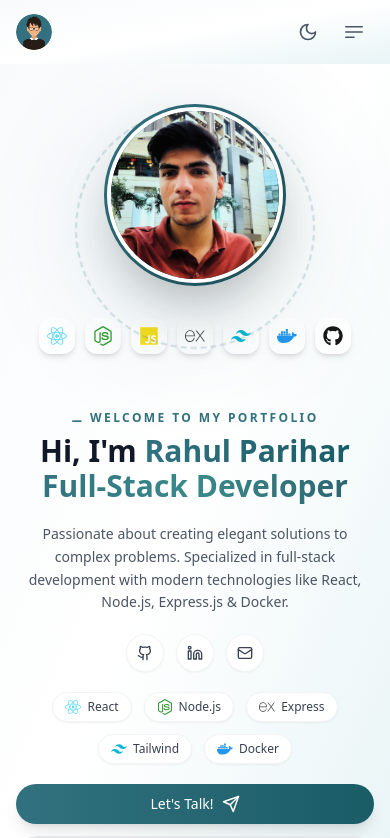
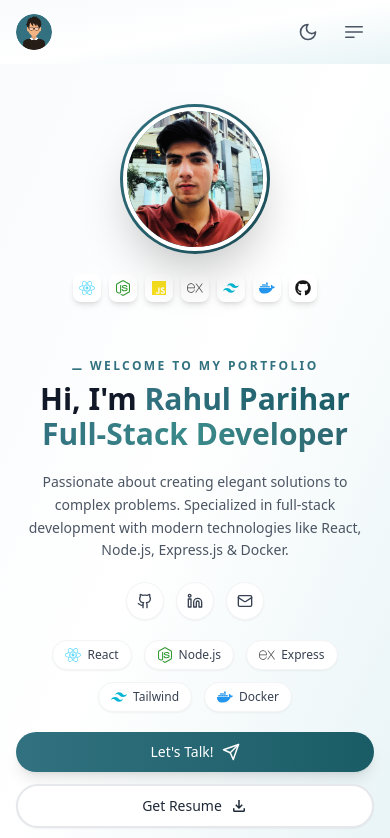
Before and after one commit to rahulparihar-del/Personal-Portfolio, a React (Vite) app: page / in a window 390 px wide. Shown: the top 838 px of the page. Built offline with nearby package versions, Linux system fonts and the light colour scheme.

Commit message:
fix: Adjust styles for HeroImage component and improve mobile responsiveness

```diff
--- a/src/components/Hero/HeroImage.tsx
+++ b/src/components/Hero/HeroImage.tsx
@@ -28,15 +28,15 @@ const HeroImage: React.FC<HeroImageProps> = ({ src, alt }) => {
       onMouseEnter={() => setIsHovered(true)}
       onMouseLeave={() => setIsHovered(false)}
     >
-      {/* Decorative dashed ring */}
+      {/* Decorative dashed ring — hidden on mobile */}
       <motion.div
-        className="absolute w-[240px] h-[240px] sm:w-[310px] sm:h-[310px] md:w-[370px] md:h-[370px] lg:w-[430px] lg:h-[430px] rounded-full border-2 border-dashed border-[#327280]/20 z-0"
+        className="absolute hidden sm:block w-[310px] h-[310px] md:w-[370px] md:h-[370px] lg:w-[430px] lg:h-[430px] rounded-full border-2 border-dashed border-[#327280]/20 z-0"
         animate={{ rotate: 360 }}
         transition={{ duration: 30, repeat: Infinity, ease: "linear" }}
       />
 
-      {/* Soft glow */}
-      <div className="absolute w-[200px] h-[200px] sm:w-[260px] sm:h-[260px] md:w-[320px] md:h-[320px] lg:w-[380px] lg:h-[380px] rounded-full blur-3xl opacity-15 z-0 bg-[#327280]" />
+      {/* Soft glow — hidden on mobile */}
+      <div className="absolute hidden sm:block w-[260px] h-[260px] md:w-[320px] md:h-[320px] lg:w-[380px] lg:h-[380px] rounded-full blur-3xl opacity-15 z-0 bg-[#327280]" />
 
       {/* Main Image with gradient border */}
       <motion.div
@@ -47,7 +47,7 @@ const HeroImage: React.FC<HeroImageProps> = ({ src, alt }) => {
         <img
           src={src}
           alt={alt}
-          className="rounded-full w-44 h-44 sm:w-56 sm:h-56 md:w-72 md:h-72 lg:w-80 lg:h-80 xl:w-[22rem] xl:h-[22rem] object-cover border-4 border-white dark:border-gray-800"
+          className="rounded-full w-36 h-36 sm:w-56 sm:h-56 md:w-72 md:h-72 lg:w-80 lg:h-80 xl:w-[22rem] xl:h-[22rem] object-cover border-4 border-white dark:border-gray-800"
         />
       </motion.div>
 
@@ -101,17 +101,17 @@ const HeroImage: React.FC<HeroImageProps> = ({ src, alt }) => {
       </motion.div>
 
       {/* Mobile-only tech strip */}
-      <div className="flex sm:hidden justify-center gap-2.5 mt-8 flex-wrap px-2">
+      <div className="flex sm:hidden justify-center gap-2 mt-5 flex-wrap px-4">
         {orbitIcons.map((item, index) => (
           <motion.div
             key={item.label}
-            className="bg-white dark:bg-gray-800 rounded-xl shadow-md p-2 flex items-center justify-center"
+            className="bg-white dark:bg-gray-800 rounded-lg shadow-md p-1.5 flex items-center justify-center"
             initial={{ opacity: 0, y: 20 }}
             animate={{ opacity: 1, y: 0 }}
             transition={{ delay: 0.08 * index }}
             whileHover={{ scale: 1.15 }}
           >
-            <item.Icon className="w-5 h-5" style={{ color: item.color }} />
+            <item.Icon className="w-4 h-4" style={{ color: item.color }} />
           </motion.div>
         ))}
       </div>
```
